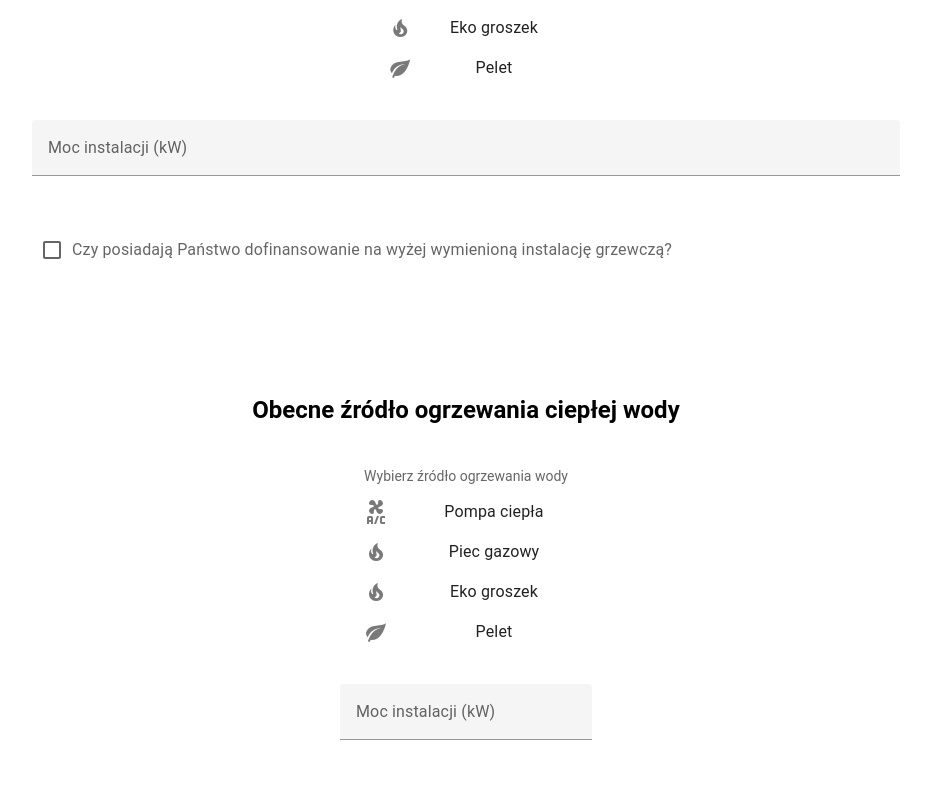
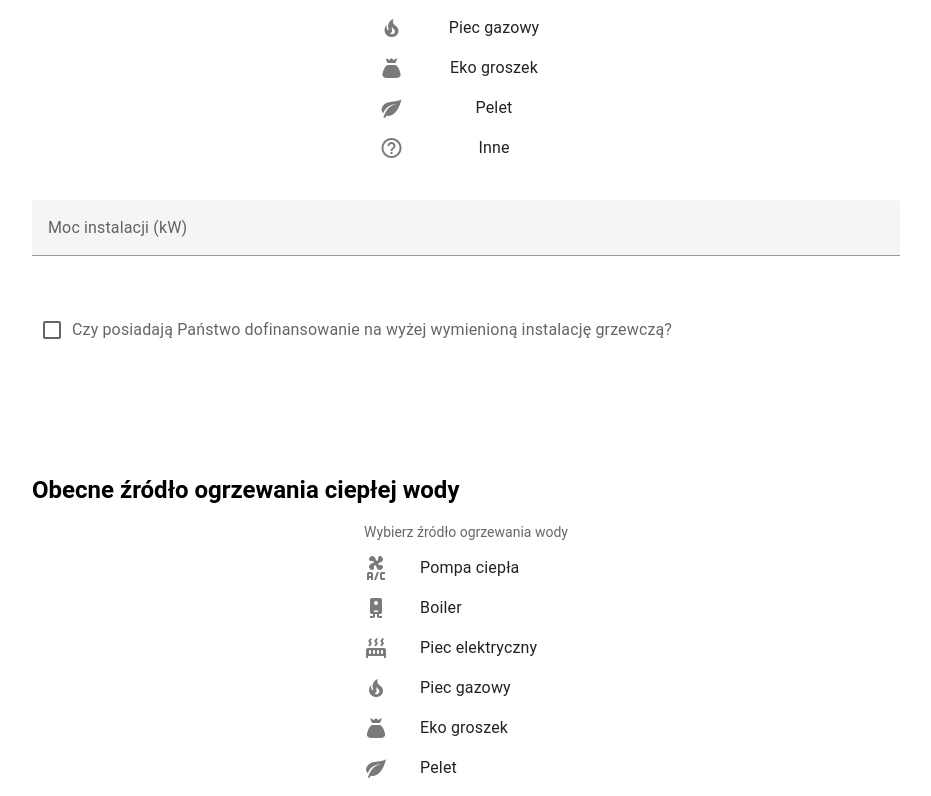
Before and after one commit to JakGin/formularz, a Vue app in the folder frontend/: page / in a window 1280 px wide. Shown: the part 1023-1819 px from the top of the page, without its empty margins (174-1105 px from the left). Built offline with nearby package versions, Linux system fonts and the light colour scheme; no server answers.

Commit message:
added more ehating sources
also added new feature: abiility to use own heating source in form

```diff
--- a/frontend/src/components/HeatingSourceForm.vue
+++ b/frontend/src/components/HeatingSourceForm.vue
@@ -1,10 +1,15 @@
 <template>
-  <v-container
-    class="mt-10 d-flex flex-column"
-  >
-    <h2 class="justify-start justify-items-start content-start text-left heating-source-form-title">Obecne źródło ogrzewania gospodarstwa domowego</h2>
+  <v-container class="mt-10 d-flex flex-column">
+    <h2
+      class="justify-start justify-items-start content-start text-left heating-source-form-title"
+    >
+      Obecne źródło ogrzewania gospodarstwa domowego
+    </h2>
 
-    <v-row class="mx-auto align-center justify-center text-center" max-width="300">
+    <v-row
+      class="mx-auto align-center justify-center text-center"
+      max-width="300"
+    >
       <v-col>
         <v-list density="compact">
           <v-list-subheader>Wybierz źródło ciepła</v-list-subheader>
@@ -23,6 +28,18 @@
             <v-list-item-title v-text="item.text"></v-list-item-title>
           </v-list-item>
         </v-list>
+      </v-col>
+    </v-row>
+
+    <!-- Pole tekstowe do wpisania innego źródła ogrzewania, pojawia się, gdy wybrano opcję 'Inne' -->
+    <v-row v-if="selectedItem === 'Inne'">
+      <v-col>
+        <v-text-field
+          v-model="otherHeatingSource"
+          label="Inne źródło ogrzewania"
+          outlined
+          required
+        ></v-text-field>
       </v-col>
     </v-row>
 
@@ -52,7 +69,16 @@
       <v-col>
         <v-text-field
           v-model="fundingYear"
-          label="Rok otrzymania dofinansowania + (w osobnym oknie) Rok trwałości dofinansowania"
+          label="Rok otrzymania dofinansowania"
+          type="number"
+          outlined
+          :rules="[validateYear]"
+        ></v-text-field>
+      </v-col>
+      <v-col>
+        <v-text-field
+          v-model="fundingLastYear"
+          label="Rok trwałości dofinansowania"
           type="number"
           outlined
           :rules="[validateYear]"
@@ -63,48 +89,66 @@
 </template>
 
 <script setup lang="ts">
-import { ref, defineEmits, watch } from "vue";
-import { installationPowerHeatingRules } from '../constants/validationRulesHeatingSource';
+import { ref, defineEmits, watch } from "vue"
+import { installationPowerHeatingRules } from "../constants/validationRulesHeatingSource"
 
-const emit = defineEmits(["updateHeatingInfo"]);
+const emit = defineEmits(["updateHeatingInfo"])
 
 const heatingOptions = [
   { text: "Pompa ciepła", icon: "mdi-air-conditioner" },
+  { text: "Piec elektryczny", icon: "mdi-radiator" },
   { text: "Piec gazowy", icon: "mdi-fire" },
-  { text: "Eko groszek", icon: "mdi-fire" },
+  { text: "Eko groszek", icon: "mdi-sack" },
   { text: "Pelet", icon: "mdi-leaf" },
-];
+  { text: "Inne", icon: "mdi-help-circle-outline" },
+]
 
-const selectedItem = ref<string | null>(null);
-const installationPower = ref<number | null>(null);
-const hasFunding = ref<boolean>(false);
-const fundingYear = ref<number | null>(null);
-
-console.log(selectedItem);
+const selectedItem = ref<string | null>(null)
+const otherHeatingSource = ref<string | null>(null)
+const installationPower = ref<number | null>(null)
+const hasFunding = ref<boolean>(false)
+const fundingYear = ref<number | null>(null)
+const fundingLastYear = ref<number | null>(null)
 
 const validateYear = (year: number | null) => {
-  const currentYear = new Date().getFullYear();
+  const currentYear = new Date().getFullYear() + 50
   return year && year > 1900 && year <= currentYear
     ? true
-    : `Podaj prawidłowy rok (1900-${currentYear})`;
-};
+    : `Podaj prawidłowy rok (1900-${currentYear})`
+}
 
 const selectHeatingOption = (option: string) => {
-  selectedItem.value = option;
-};
+  selectedItem.value = option
+  if (option !== "Inne") {
+    otherHeatingSource.value = null
+  }
+}
 
-watch([selectedItem, installationPower, hasFunding, fundingYear], () => {
-  emit("updateHeatingInfo", {
-    selectedItem: selectedItem.value,
-    installationPower: installationPower.value,
-    hasFunding: hasFunding.value,
-    fundingYear: fundingYear.value,
-  });
-});
+watch(
+  [
+    selectedItem,
+    installationPower,
+    hasFunding,
+    fundingYear,
+    fundingLastYear,
+    otherHeatingSource,
+  ],
+  () => {
+    emit("updateHeatingInfo", {
+      selectedItem:
+        selectedItem.value === "Inne"
+          ? otherHeatingSource.value
+          : selectedItem.value,
+      installationPower: installationPower.value,
+      hasFunding: hasFunding.value,
+      fundingYear: fundingYear.value,
+      fundingLastYear: fundingLastYear.value,
+    })
+  }
+)
 </script>
 
 <style scoped>
-
 .heating-source-form-title {
   font-weight: bold;
   margin-bottom: 20px;
--- a/frontend/src/components/HotWaterHeatingSourceForm.vue
+++ b/frontend/src/components/HotWaterHeatingSourceForm.vue
@@ -1,12 +1,10 @@
 <template>
-  <v-container
-    class="mt-10 d-flex flex-column align-center justify-center text-center"
-  >
-    <v-row>
-      <v-col>
-        <h2>Obecne źródło ogrzewania ciepłej wody</h2>
-      </v-col>
-    </v-row>
+  <v-container class="mt-10 d-flex flex-column">
+    <h2
+      class="justify-start justify-items-start content-start text-left heating-source-form-title"
+    >
+      Obecne źródło ogrzewania ciepłej wody
+    </h2>
 
     <v-row class="mx-auto" max-width="300">
       <v-col>
@@ -27,6 +25,17 @@
             <v-list-item-title v-text="item.text"></v-list-item-title>
           </v-list-item>
         </v-list>
+      </v-col>
+    </v-row>
+
+    <v-row v-if="selectedWaterHeatingItem === 'Inne'">
+      <v-col>
+        <v-text-field
+          v-model="otherWaterHeatingSource"
+          label="Inne źródło ogrzewania"
+          outlined
+          required
+        ></v-text-field>
       </v-col>
     </v-row>
 
@@ -56,7 +65,16 @@
       <v-col>
         <v-text-field
           v-model="waterHeatingFundingYear"
-          label="Rok otrzymania dofinansowania + (w osobnym oknie) Rok trwałości dofinansowania"
+          label="Rok otrzymania dofinansowania"
+          type="number"
+          outlined
+          :rules="[validateYear]"
+        ></v-text-field>
+      </v-col>
+      <v-col>
+        <v-text-field
+          v-model="waterHeatingLastFundingYear"
+          label="Rok trwałości dofinansowania"
           type="number"
           outlined
           :rules="[validateYear]"
@@ -67,33 +85,41 @@
 </template>
 
 <script setup lang="ts">
-import { ref, defineEmits, watch } from "vue";
-import { installationWaterHeatingPowerRules } from '../constants/validationRulesHotWaterHeatingSource';
+import { ref, defineEmits, watch } from "vue"
+import { installationWaterHeatingPowerRules } from "../constants/validationRulesHotWaterHeatingSource"
 
-const emit = defineEmits(["updateHotWaterHeatingInfo"]);
+const emit = defineEmits(["updateHotWaterHeatingInfo"])
 
 const heatingOptions = [
   { text: "Pompa ciepła", icon: "mdi-air-conditioner" },
+  { text: "Boiler", icon: "mdi-water-boiler" },
+  { text: "Piec elektryczny", icon: "mdi-radiator" },
   { text: "Piec gazowy", icon: "mdi-fire" },
-  { text: "Eko groszek", icon: "mdi-fire" },
+  { text: "Eko groszek", icon: "mdi-sack" },
   { text: "Pelet", icon: "mdi-leaf" },
-];
+  { text: "Inne", icon: "mdi-help-circle-outline" },
+]
 
-const selectedWaterHeatingItem = ref<string | null>(null);
-const installationWaterHeatingPower = ref<number | null>(null);
-const hasWaterHeatingFunding = ref<boolean>(false);
-const waterHeatingFundingYear = ref<number | null>(null);
+const selectedWaterHeatingItem = ref<string | null>(null)
+const otherWaterHeatingSource = ref<string | null>(null)
+const installationWaterHeatingPower = ref<number | null>(null)
+const hasWaterHeatingFunding = ref<boolean>(false)
+const waterHeatingFundingYear = ref<number | null>(null)
+const waterHeatingLastFundingYear = ref<number | null>(null)
 
 const validateYear = (year: number | null) => {
-  const currentYear = new Date().getFullYear();
+  const currentYear = new Date().getFullYear() + 50
   return year && year > 1900 && year <= currentYear
     ? true
-    : `Podaj prawidłowy rok (1900-${currentYear})`;
-};
+    : `Podaj prawidłowy rok (1900-${currentYear})`
+}
 
 const selectHeatingOption = (option: string) => {
-  selectedWaterHeatingItem.value = option;
-};
+  selectedWaterHeatingItem.value = option
+  if (option !== "Inne") {
+    otherWaterHeatingSource.value = null
+  }
+}
 
 watch(
   [
@@ -101,16 +127,22 @@ watch(
     installationWaterHeatingPower,
     hasWaterHeatingFunding,
     waterHeatingFundingYear,
+    waterHeatingLastFundingYear,
+    otherWaterHeatingSource,
   ],
   () => {
     emit("updateHotWaterHeatingInfo", {
-      selectedItem: selectedWaterHeatingItem.value,
+      selectedItem:
+        selectedWaterHeatingItem.value === "Inne"
+          ? otherWaterHeatingSource.value
+          : selectedWaterHeatingItem.value,
       installationPower: installationWaterHeatingPower.value,
       hasFunding: hasWaterHeatingFunding.value,
       fundingYear: waterHeatingFundingYear.value,
-    });
+      fundingLastYear: waterHeatingLastFundingYear.value,
+    })
   }
-);
+)
 </script>
 
 <style scoped></style>
--- a/frontend/src/components/MunicipalHeatingNetwork.vue
+++ b/frontend/src/components/MunicipalHeatingNetwork.vue
@@ -5,31 +5,24 @@
       v-model="isInterested"
       label="Czy jesteś zainteresowany podłączeniem się do gminnej sieci ciepłowniczej?"
     />
-    <v-text-field
-      v-if="isInterested"
-      v-model="isInterestedInYear"
-      :rules="yearRules"
-      label="Rok planowanego dołączenia"
-      required
-    />
   </div>
 </template>
 
 <script setup lang="ts">
-import { ref, computed, defineEmits, watch } from "vue";
-import { yearRules } from "../constants/validationRulesMunicipalHeatingNetwork";
+import { ref, computed, defineEmits, watch } from "vue"
+import { yearRules } from "../constants/validationRulesMunicipalHeatingNetwork"
 
-const emit = defineEmits(["updateMunicipalHeatingInfo"]);
+const emit = defineEmits(["updateMunicipalHeatingInfo"])
 
-const isInterested = ref<boolean>(false);
-const isInterestedInYear = ref<number | null>(null);
+const isInterested = ref<boolean>(false)
+const isInterestedInYear = ref<number | null>(null)
 
 watch([isInterested, isInterestedInYear], () => {
   emit("updateMunicipalHeatingInfo", {
     isInterested: isInterested.value,
     isInterestedInYear: isInterestedInYear.value,
-  });
-});
+  })
+})
 </script>
 
 <style scoped>
```
Also changed, not shown: frontend/src/App.vue (+71 -69 lines), frontend/src/types/InputData.ts (+18 -16 lines).
